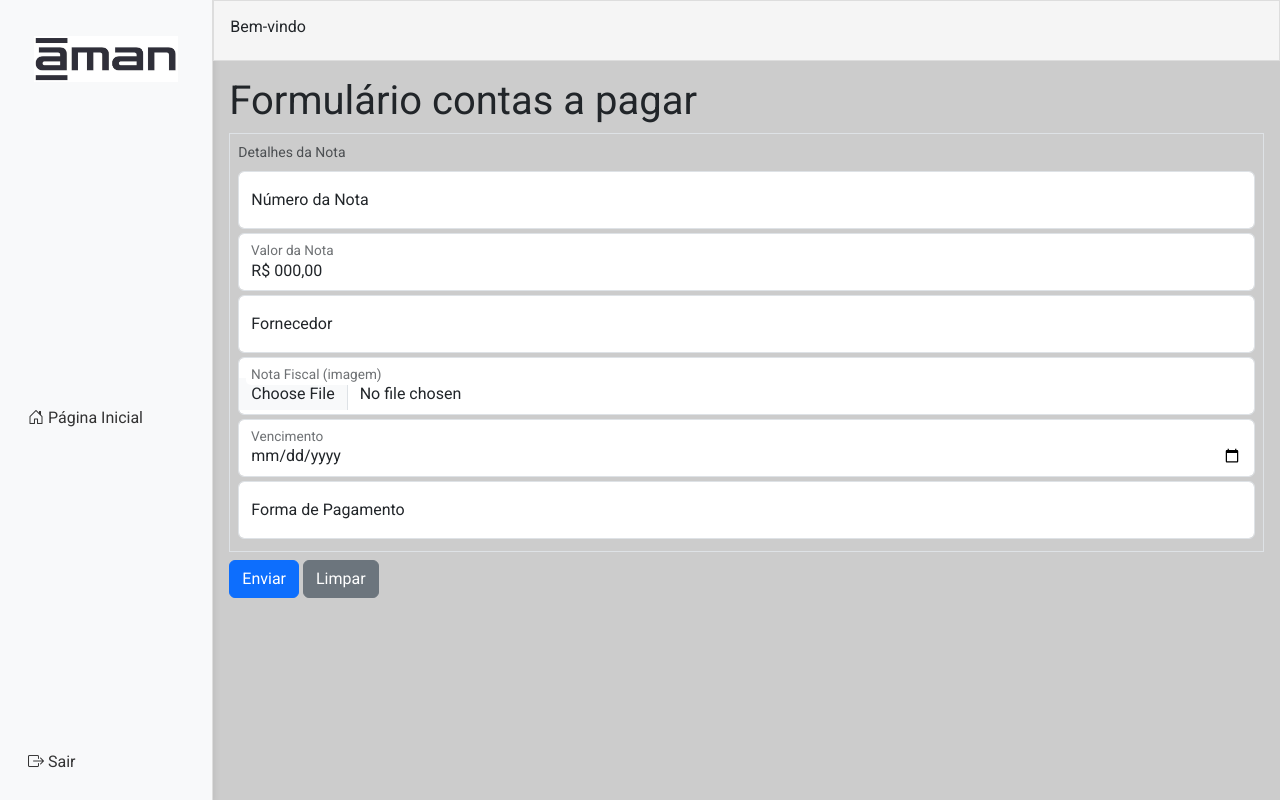
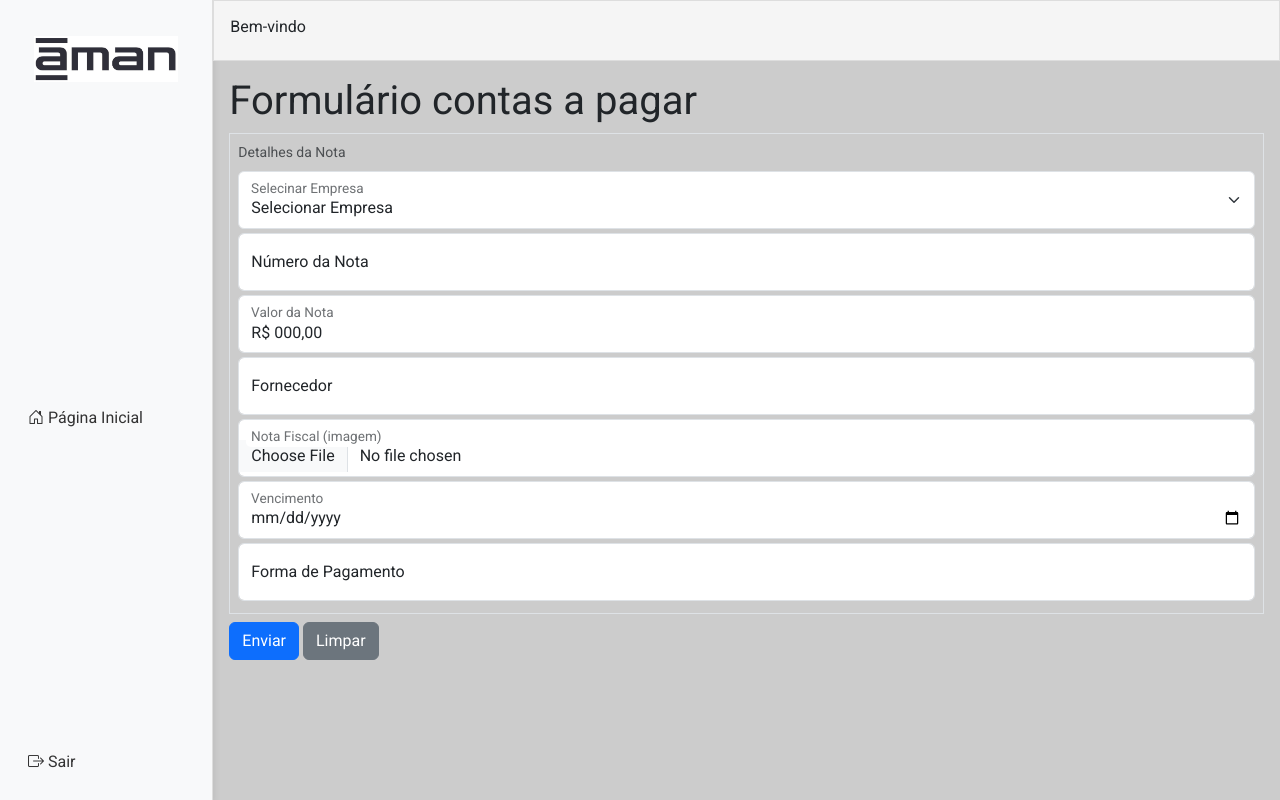
Before and after one commit to JohnyCruz37/gestao-financeira, a Flask app: template app/templates/pages/lancar-conta.html in a window 1280 px wide. Run offline with Flask 3, Linux system fonts and the light colour scheme; the template is opened without the code that fills it, so the values that code supplies are empty.

Commit message:
permissão para que o admin também lance notas

```diff
--- a/app/routes/apis/__init__.py
+++ b/app/routes/apis/__init__.py
@@ -6,7 +6,8 @@ from .login import login
 from .empresas import post_empresas, \
                     get_empresas_route,\
                     update_empresa_route,\
-                    delete_empresa_route
+                    delete_empresa_route,\
+                    get_empresa_by_id_route
 
 from .user import post_users,\
                 get_users_route,\
--- a/app/static/js/paginaFormLancarConta.js
+++ b/app/static/js/paginaFormLancarConta.js
@@ -1,8 +1,22 @@
 import AlertaJs from "./alertaJs.js";
+import { populateSelect } from "./populateEmpresas.js";
 import ValidadorInput from "./validadorInputs.js";
-document.addEventListener('DOMContentLoaded', () => {
+document.addEventListener('DOMContentLoaded', async () => {
     const form = document.getElementById('notaForm');
     const btnLimpar = document.getElementById('limparFormulario');
+    const tipoAcesso = document.getElementById('tipo-acesso').textContent;
+    const select = document.getElementById('select-empresa');
+    if (tipoAcesso) {
+        if (tipoAcesso.trim() === 'admin') {
+            populateSelect('select-empresa', false);
+        }
+        if (tipoAcesso.trim() === 'Representante') {
+            const idEmpresa = document.getElementById('id_empresa').value;
+            const empresa = await pegarEmpresa(idEmpresa);
+            select.innerHTML += `<option value="${empresa?.id}" selected>${empresa?.razao_social}</option>`;
+            select.disabled = true;
+        }
+    }
     const inputValor = document.getElementById('valor');
     if (inputValor) {
         new ValidadorInput(inputValor);
@@ -14,10 +28,15 @@ document.addEventListener('DOMContentLoaded', () => {
             AlertaJs.showAlert('Nenhuma nota fiscal foi selecionada', 'warning');
             return;
         }
+        const idEmpresa = document.getElementById('select-empresa').value;
+        if (!idEmpresa) {
+            AlertaJs.showAlert('Empresa não foi selecionada', 'warning');
+            return;
+        }
         const formData = new FormData();
         formData.append('imagem', imgDaNota.files[0]);
         try {
-            const caminhoImagem = await enviarImagemNota(formData);
+            const caminhoImagem = await enviarImagemNota(formData, idEmpresa);
             const formDataObj = new FormData(this);
             const data = Object.fromEntries(formDataObj.entries());
             const vencicmento = document.getElementById('vencimento').value;
@@ -53,8 +72,8 @@ document.addEventListener('DOMContentLoaded', () => {
         form.reset();
     });
 });
-async function enviarImagemNota(formData) {
-    const response = await fetch('/api/conta-a-pagar/imagem-nota-fiscal', {
+async function enviarImagemNota(formData, id_empresa) {
+    const response = await fetch(`/api/conta-a-pagar/imagem-nota-fiscal/${id_empresa}`, {
         method: 'POST',
         body: formData
     });
@@ -78,3 +97,22 @@ async function salvarNota(data) {
     }
     return await response.json();
 }
+async function pegarEmpresa(idEmpresa) {
+    if (!idEmpresa) {
+        AlertaJs.showAlert('ID da empresa não foi informado', 'warning');
+        throw new Error('ID da empresa não foi informado');
+    }
+    try {
+        const response = await fetch(`api/empresas/${idEmpresa}`);
+        if (!response.ok) {
+            AlertaJs.showAlert('Empresa não encontrada', 'warning');
+            throw new Error(`Erro ao buscar empresa: ${response.statusText}`);
+        }
+        return await response.json();
+    }
+    catch (error) {
+        console.error('Erro ao buscar empresa:', error);
+        AlertaJs.showAlert('Falha ao buscar empresa', 'danger');
+        throw error;
+    }
+}
--- a/app/static/js/populateEmpresas.js
+++ b/app/static/js/populateEmpresas.js
@@ -1,12 +1,12 @@
 import { openModalEmpresas } from "./modalEmpresa.js";
-export async function populateSelect(id) {
+export async function populateSelect(id, disabled = true) {
     const selectEmpresa = document.getElementById(id);
     selectEmpresa.innerHTML = `<option value="">Selecionar Empresa</option>`;
     try {
-        const empresas = await fetchEmpresas(); // Chama a nova função para buscar as empresas
+        const empresas = await fetchEmpresas();
         selectEmpresa.disabled = false;
         selectEmpresa.innerHTML += empresas.map((empresa) => `<option value="${empresa.id}">${empresa.razao_social}</option>`).join('');
-        selectEmpresa.disabled = true;
+        selectEmpresa.disabled = disabled;
     }
     catch (error) {
         console.error('Erro ao popular o select de empresas:', error);
--- a/app/templates/includes/aside.html
+++ b/app/templates/includes/aside.html
@@ -16,8 +16,8 @@
                 <i class="bi bi-check-square"></i> Contas Pagas
             </a>
         {% endif %}
-        {% if current_user.tipo_acesso == 'gerente' %}
-            <a class="nav-link" href="{{ url_for('pages.lancar_conta', id_gerente=current_user.id, id_empresa=current_user.id_empresa) }}">
+        {% if current_user.tipo_acesso == 'gerente' or current_user.tipo_acesso == 'admin' %}
+            <a class="nav-link" href="{{ url_for('pages.lancar_conta') }}">
                 <i class="bi bi-pencil-square"></i> Lançar Conta
             </a>
         {% endif %}
--- a/app/templates/includes/form-lancar-nota.html
+++ b/app/templates/includes/form-lancar-nota.html
@@ -3,6 +3,12 @@
     <input type="hidden" name="id_empresa" value={{current_user.id_empresa}}>
     <fieldset class="border p-2 mb-2">
         <legend class="w-auto text-muted small">Detalhes da Nota</legend>
+        <div class="form-floating mb-1" >
+            <select class="form-select" id="select-empresa" name="select-empresa" required>
+                <option value="">Selecionar Empresa</option>
+            </select>
+            <label for="select-empresa">Selecinar Empresa</label>
+        </div>
         <div class="form-floating mb-1">
             <input placeholder="Número da nota" type="text" class="form-control" id="numero_nota" name="numero_nota" required>
             <label for="numero_nota">Número da Nota</label>
--- a/app/templates/includes/header.html
+++ b/app/templates/includes/header.html
@@ -2,7 +2,10 @@
     <header class="header col-12 p-3 bloco">
         <h6>Bem-vindo <strong>{{current_user.nome}} {{current_user.sobrenome}}  </strong></h6>
         {% if current_user.tipo_acesso == 'gerente' %}
-                <small id="tipo-acesso"> Representante </small>
+                <small id="tipo-acesso">
+                    Representante
+                </small>
+                <input type="hidden" id="id_empresa" value="{{current_user.id_empresa}}">
         {% else %}
             <small id="tipo-acesso"> {{current_user.tipo_acesso}}  </small>
         {% endif %}
```
Also changed, not shown: app/models/gerente.py (+8 -0 lines), app/routes/apis/contas_a_pagar.py (+25 -8 lines), app/routes/apis/empresas.py (+15 -0 lines), app/routes/pages/lancar_conta.py (+7 -14 lines), app/notas_fiscais_uploads/notas_fiscais_uploads/12/11/Cartao_de_Visita_-_Frente.png (added), app/notas_fiscais_uploads/notas_fiscais_uploads/13/11/Cartao_de_Visita_-_Frente.png (added), app/notas_fiscais_uploads/notas_fiscais_uploads/8/11/qrcode_WhatsApp.jpeg (added).
